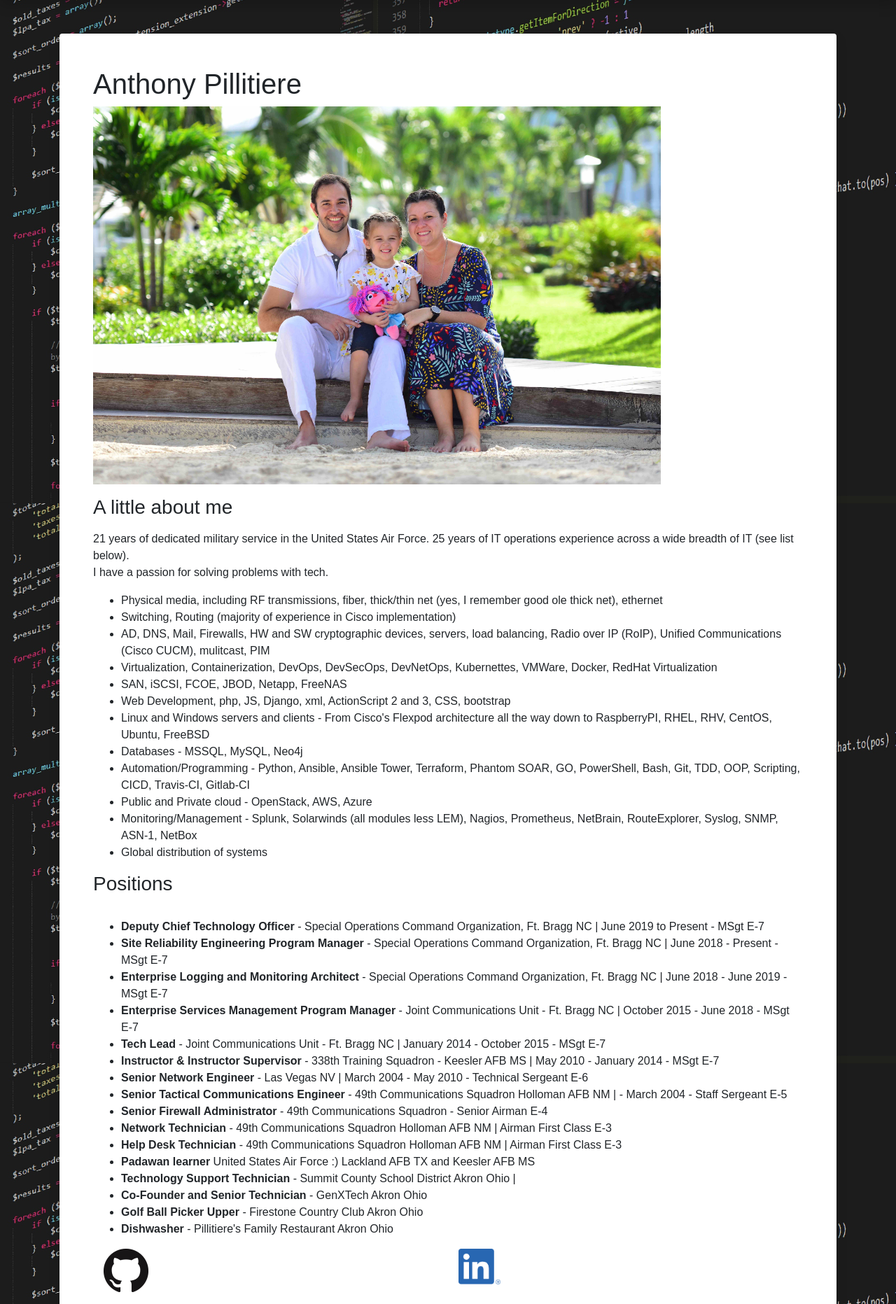
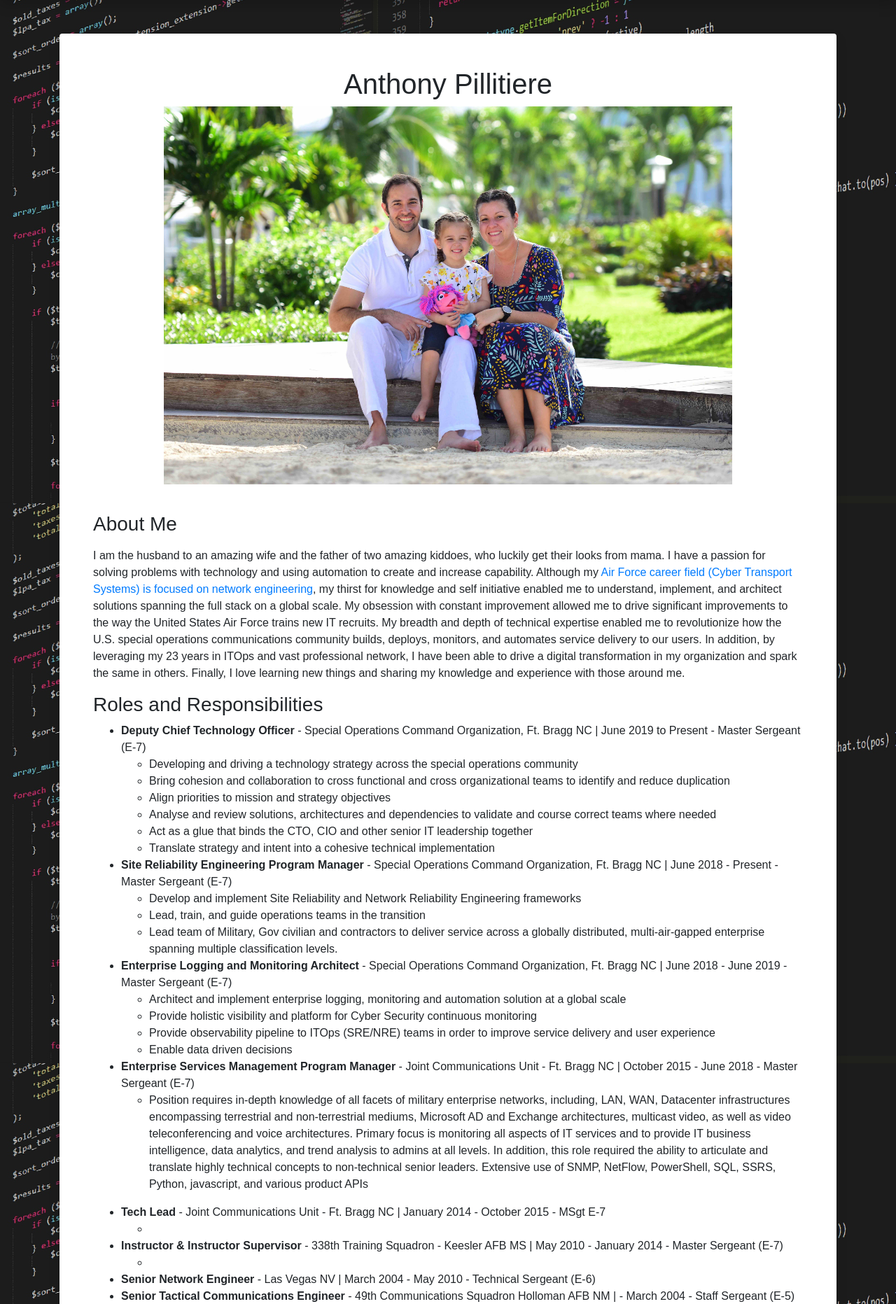
Before and after one commit to tonypnode/portfolio_site, a Django app: page / in a window 1280 px wide. Shown: the part 81-1944 px from the top of the page at 70% size. Run offline with Django 3.2, Linux system fonts and the light colour scheme; some libraries are stand-ins or nearby versions.

Commit message:
portfolio_site-3 flesh out content
Signed-off-by: tonypnode <sgtp@me.com>

```diff
--- a/tonyp_webfront/templates/indecks.html
+++ b/tonyp_webfront/templates/indecks.html
@@ -6,62 +6,133 @@
 
 <!-- Page Content -->
 <div class="container">
-  <div class="card border-0 shadow my-5">
+    <div class="card border-0 shadow my-5">
     <div class="card-body p-5">
-        <h1 class="font-weight-light">Anthony Pillitiere</h1>
-        <img align="center" src="{% static '/tonyp_webfront/img/fam1.jpg' %}" id="famPic" class="img-fluid" alt="My Amazing Family">
-        <p class="font-weight-light"><h3>A little about me</h3></p>
-        <p> 21 years of dedicated military service in the United States Air Force. 25 years of IT operations experience across a wide breadth of IT (see list below).
-            <br>I have a passion for solving problems with tech.
-            <br/><ul>
-                    <li>Physical media, including RF transmissions, fiber, thick/thin net (yes, I remember good ole thick net), ethernet</li>
-                    <li>Switching, Routing (majority of experience in Cisco implementation)</li>
-                    <li>AD, DNS, Mail, Firewalls, HW and SW cryptographic devices, servers, load balancing, Radio over IP (RoIP), Unified Communications (Cisco CUCM), mulitcast, PIM</li>
+        <h1 class="font-weight-light" align="center">Anthony Pillitiere</h1>
+        <div align="center">
+            <img src="{% static '/tonyp_webfront/img/fam1.jpg' %}" id="famPic" class="img-fluid" alt="My Amazing Family">
+        </div>
+        <br/>
+        <p class="font-weight-light"><h3>About Me</h3></p>
+        <p> I am the husband to an amazing wife and the father of two amazing kiddoes, who luckily get their looks from mama.
+            I have a passion for solving problems with technology and using automation to create and increase capability.
+            Although my <a href="https://www.airforce.com/careers/detail/cyber-transport-systems"> Air Force career field
+                (Cyber Transport Systems) is focused on network engineering</a>, my thirst for knowledge and self initiative
+            enabled me to understand, implement, and architect solutions spanning the full stack
+            on a global scale. My obsession with constant improvement allowed me to drive significant improvements to the way
+            the United States Air Force trains new IT recruits. My breadth and depth of technical expertise enabled me to
+            revolutionize how the U.S. special operations communications community builds, deploys, monitors, and automates
+            service delivery to our users. In addition, by leveraging my 23 years in ITOps and vast professional network,
+            I have been able to drive a digital transformation in my organization and spark the same in others.
+            Finally, I love learning new things and sharing my knowledge and experience with those around me.
+        <p class="font-weight-light"><h3>Roles and Responsibilities</h3>
+        <ul>
+                <li><b>Deputy Chief Technology Officer</b> - Special Operations Command Organization, Ft. Bragg NC | June 2019 to Present - Master Sergeant (E-7)<ul>
+                        <li>Developing and driving a technology strategy across the special operations community</li>
+                        <li>Bring cohesion and collaboration to cross functional and cross organizational teams to identify and reduce duplication</li>
+                        <li>Align priorities to mission and strategy objectives</li>
+                        <li>Analyse and review solutions, architectures and dependencies to validate and course correct teams where needed</li>
+                        <li>Act as a glue that binds the CTO, CIO and other senior IT leadership together</li>
+                        <li>Translate strategy and intent into a cohesive technical implementation</li>
+                    </ul>
+                </li>
+                <li><b>Site Reliability Engineering Program Manager</b> - Special Operations Command Organization, Ft. Bragg NC | June 2018 - Present - Master Sergeant (E-7)
+                    <ul>
+                        <li>Develop and implement Site Reliability and Network Reliability Engineering frameworks</li>
+                        <li>Lead, train, and guide operations teams in the transition</li>
+                        <li>Lead team of Military, Gov civilian and contractors to deliver service across a globally distributed, multi-air-gapped enterprise spanning multiple classification levels.</li>
+                    </ul>
+                </li>
+                <li><b>Enterprise Logging and Monitoring Architect</b> - Special Operations Command Organization, Ft. Bragg NC | June 2018 - June 2019 - Master Sergeant (E-7)
+                    <ul>
+                        <li>Architect and implement enterprise logging, monitoring and automation solution at a global scale</li>
+                        <li>Provide holistic visibility and platform for Cyber Security continuous monitoring</li>
+                        <li>Provide observability pipeline to ITOps (SRE/NRE) teams in order to improve service delivery and user experience</li>
+                        <li>Enable data driven decisions</li>
+                    </ul>
+                </li>
+                <li><b>Enterprise Services Management Program Manager</b> - Joint Communications Unit - Ft. Bragg NC | October 2015 - June 2018 - Master Sergeant (E-7)
+                    <ul>
+                        <li><blockquote>Position requires in-depth knowledge of all facets of military enterprise networks, including, LAN, WAN, Datacenter infrastructures encompassing terrestrial and non-terrestrial mediums, Microsoft AD and Exchange architectures, multicast video, as well as video teleconferencing and voice architectures.
+                            Primary focus is monitoring all aspects of IT services and to provide IT business intelligence, data analytics, and trend analysis to admins at all levels. In addition, this role required the ability to articulate and translate highly technical concepts to non-technical senior leaders.
+                            Extensive use of SNMP, NetFlow, PowerShell, SQL, SSRS, Python, javascript, and various product APIs</blockquote></li>
+                    </ul>
+                </li>
+                <li><b>Tech Lead</b> - Joint Communications Unit - Ft. Bragg NC | January 2014 - October 2015 - MSgt E-7
+                    <ul>
+                        <li></li>
+                    </ul>
+                </li>
+                <li><b>Instructor & Instructor Supervisor</b> - 338th Training Squadron - Keesler AFB MS | May 2010 - January 2014 - Master Sergeant (E-7)
+                    <ul>
+                        <li></li>
+                    </ul>
+                </li>
+                <li><b>Senior Network Engineer</b> - Las Vegas NV | March 2004 - May 2010 - Technical Sergeant (E-6)
+                </li>
+                <li><b>Senior Tactical Communications Engineer</b> - 49th Communications Squadron Holloman AFB NM | - March 2004 - Staff Sergeant (E-5)
+                </li>
+                <li><b>Senior Firewall Administrator</b> - 49th Communications Squadron - Senior Airman (E-4)
+                </li>
+                <li><b>Network Technician</b> - 49th Communications Squadron Holloman AFB NM | Airman First Class (E-3)
+                </li>
+                <li><b>Help Desk Technician</b> - 49th Communications Squadron Holloman AFB NM | Airman First Class (E-3)
+                </li>
+                <li><b>Padawan learner</b> United States Air Force :) Lackland AFB TX and Keesler AFB MS
+                </li>
+                <li><b>Technology Support Technician</b> - Summit County School District Akron Ohio
+                </li>
+                <li><b>Co-Founder and Senior Technician</b> - GenXTech Akron Ohio
+                </li>
+                <li><b>Golf Ball Picker Upper</b> - Firestone Country Club Akron Ohio
+                </li>
+                <li><b>Dishwasher</b> Pillitiere's Family Restaurant Akron Ohio
+                </li>
+            </ul>
+         </p>
+    </div>
+
+  </div>
+    <div class="card border-0 shadow my-5">
+        <div class="card-body p-5">
+        <div class="container">
+            <p class="font-weight-light"><h3>Skills, Technologies, Languages, Products</h3>
+            <ul>
+                    <li>Physical media, RF transmissions, satellite communications, fiber, thick/thin net (yes, I remember good ole thick net), ethernet</li>
+                    <li>Switching, Routing (majority of experience in Cisco implementation), EIGRP, OSPF, HSRP, tacacs+</li>
+                    <li>Microsoft Active Directory, Domain Name Server, Microsoft Exchange, Firewalls, HW and SW cryptographic devices, load balancing, Radio over IP (RoIP), Unified Communications (Cisco CUCM), mulitcast, Potocol Independent Multicast</li>
                     <li>Virtualization, Containerization, DevOps, DevSecOps, DevNetOps, Kubernettes, VMWare, Docker, RedHat Virtualization</li>
-                    <li>SAN, iSCSI, FCOE, JBOD, Netapp, FreeNAS</li>
-                    <li>Web Development, php, JS, Django, xml, ActionScript 2 and 3, CSS, bootstrap</li>
-                    <li>Linux and Windows servers and clients - From Cisco's Flexpod architecture all the way down to RaspberryPI, RHEL, RHV, CentOS, Ubuntu, FreeBSD</li>
-                    <li>Databases - MSSQL, MySQL, Neo4j</li>
-                    <li>Automation/Programming - Python, Ansible, Ansible Tower, Terraform, Phantom SOAR, GO, PowerShell, Bash, Git, TDD, OOP, Scripting, CICD, Travis-CI, Gitlab-CI</li>
+                    <li>Storage Area Networks, iSCSI, Fibre Channel over Ethernet, Just a bunch of disks (JBOD), Netapp, FreeNAS</li>
+                    <li>Web Development, javascript, Django, CSS, bootstrap</li>
+                    <li>Linux and Windows servers and clients - From Cisco's Flexpod architecture all the way down to RaspberryPI, RedHat Enterprise Linux, RedHat Virtualization, CentOS, Ubuntu, FreeBSD</li>
+                    <li>Databases - Microsoft SQL, MySQL, Neo4j</li>
+                    <li>Automation/Programming - Python, Ansible, Ansible Tower, Terraform, Phantom SOAR, GO, PowerShell, Bash, Git, Test Driven Development, Object Oriented Programing, Scripting, Continuous Integration/Continuous Delivery, Travis-CI, Gitlab-CI</li>
                     <li>Public and Private cloud - OpenStack, AWS, Azure</li>
-                    <li>Monitoring/Management - Splunk, Solarwinds (all modules less LEM), Nagios, Prometheus, NetBrain, RouteExplorer, Syslog, SNMP, ASN-1, NetBox</li>
+                    <li>Monitoring/Management - Splunk, Solarwinds, Nagios, Prometheus, NetBrain, RouteExplorer, Syslog, SNMP, ASN-1, NetBox, Netflow</li>
                     <li>Global distribution of systems</li>
                 </ul>
-            <p>
-        <p class="font-weight-light"><h3>Positions</h3>
-        <br/><ul>
-                <li><b>Deputy Chief Technology Officer</b> - Special Operations Command Organization, Ft. Bragg NC | June 2019 to Present - MSgt E-7</li>
-                <li><b>Site Reliability Engineering Program Manager</b> - Special Operations Command Organization, Ft. Bragg NC | June 2018 - Present - MSgt E-7</li>
-                <li><b>Enterprise Logging and Monitoring Architect</b> - Special Operations Command Organization, Ft. Bragg NC | June 2018 - June 2019 - MSgt E-7</li>
-                <li><b>Enterprise Services Management Program Manager</b> - Joint Communications Unit - Ft. Bragg NC | October 2015 - June 2018 - MSgt E-7</li>
-                <li><b>Tech Lead</b> - Joint Communications Unit - Ft. Bragg NC | January 2014 - October 2015 - MSgt E-7</li>
-                <li><b>Instructor & Instructor Supervisor</b> - 338th Training Squadron - Keesler AFB MS | May 2010 - January 2014 - MSgt E-7</li>
-                <li><b>Senior Network Engineer</b> - Las Vegas NV | March 2004 - May 2010 - Technical Sergeant E-6</li>
-                <li><b>Senior Tactical Communications Engineer</b> - 49th Communications Squadron Holloman AFB NM | - March 2004 - Staff Sergeant E-5</li>
-                <li><b>Senior Firewall Administrator</b> - 49th Communications Squadron - Senior Airman E-4</li>
-                <li><b>Network Technician</b> - 49th Communications Squadron Holloman AFB NM | Airman First Class E-3</li>
-                <li><b>Help Desk Technician</b> - 49th Communications Squadron Holloman AFB NM | Airman First Class E-3</li>
-                <li><b>Padawan learner</b> United States Air Force :) Lackland AFB TX and Keesler AFB MS</li>
-                <li><b>Technology Support Technician</b> - Summit County School District Akron Ohio | </li>
-                <li><b>Co-Founder and Senior Technician</b> - GenXTech Akron Ohio</li>
-                <li><b>Golf Ball Picker Upper</b> - Firestone Country Club Akron Ohio</li>
-                <li><b>Dishwasher</b> - Pillitiere's Family Restaurant Akron Ohio</li>
-            </ul>
-         </p>
+        </div>
+
+        </div>
+
+
+    </div>
+    <div class="card border-0 shadow my-5">
+        <div class="card-body p-5">
         <div class="container">
+            <p class="font-weight-light"><h3>My Links</h3>
+            <div class="container">
             <div class="row">
-                <div class="col-sm">
+                <div class="col-sm" align="center">
                     <a href="https://github.com/tonypnode"><img src="{% static 'tonyp_webfront/img/GitHub-Mark-64px.png' %}" align="center" class="img-fluid" alt="TonyPnode GitHub&trade;"></a>
                 </div>
-                <div class="col-sm">
+                <div class="col-sm" align="left">
                     <a href="https://www.linkedin.com/in/tonypnode/"><img align="center" src="{% static 'tonyp_webfront/img/LI-In-Bug.png' %}" id=extLinkIMG class="img-fluid" alt="TonyPnode on LinkedIN&trade;"></a>
                 </div>
             </div>
         </div>
-
-
+        </div>
+        </div>
     </div>
-  </div>
-
 </div>
 {% endblock %}
```
